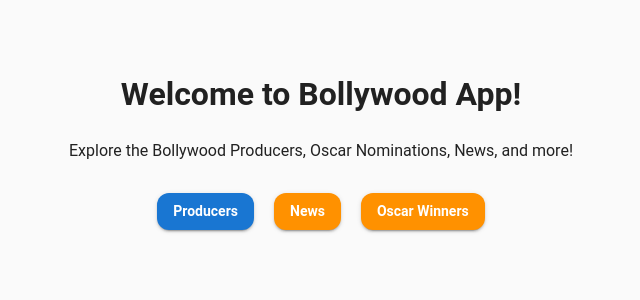
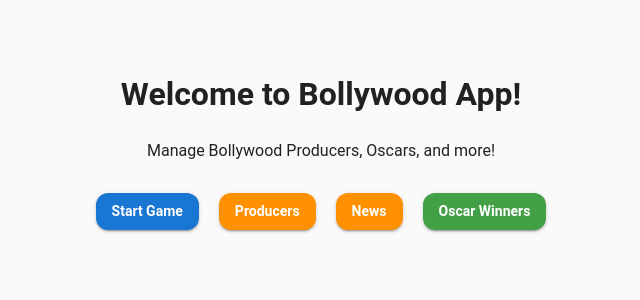
Before and after one commit to Vishalsnw/Bollywood, a React (Create React App) app: page / in a window 1280 px wide. Shown: the top 300 px of the page, without its empty margins (319-959 px from the left). Built offline with nearby package versions, Linux system fonts and the light colour scheme.

Commit message:
Update Home.js

```diff
--- a/src/pages/Home.js
+++ b/src/pages/Home.js
@@ -1,25 +1,30 @@
-import React from 'react';
-import { Button } from '@mui/material';
-import { Link } from 'react-router-dom';
+import React from "react";
+import { Button } from "@mui/material";
+import { Link } from "react-router-dom";
 
 const Home = () => {
   return (
-    <div style={{ textAlign: 'center', marginTop: '50px' }}>
+    <div style={{ textAlign: "center", marginTop: "50px" }}>
       <h1>Welcome to Bollywood App!</h1>
-      <p>Explore the Bollywood Producers, Oscar Nominations, News, and more!</p>
-      <div style={{ marginTop: '20px' }}>
-        <Button variant="contained" color="primary" style={{ margin: '10px' }}>
-          <Link to="/producers" style={{ textDecoration: 'none', color: 'white' }}>
+      <p>Manage Bollywood Producers, Oscars, and more!</p>
+      <div style={{ marginTop: "20px" }}>
+        <Button variant="contained" color="primary" style={{ margin: "10px" }}>
+          <Link to="/game" style={{ textDecoration: "none", color: "white" }}>
+            Start Game
+          </Link>
+        </Button>
+        <Button variant="contained" color="secondary" style={{ margin: "10px" }}>
+          <Link to="/producers" style={{ textDecoration: "none", color: "white" }}>
             Producers
           </Link>
         </Button>
-        <Button variant="contained" color="secondary" style={{ margin: '10px' }}>
-          <Link to="/news" style={{ textDecoration: 'none', color: 'white' }}>
+        <Button variant="contained" style={{ margin: "10px", backgroundColor: "#ff9100", color: "white" }}>
+          <Link to="/news" style={{ textDecoration: "none", color: "white" }}>
             News
           </Link>
         </Button>
-        <Button variant="contained" style={{ margin: '10px', backgroundColor: '#ff9100', color: 'white' }}>
-          <Link to="/oscars/winners" style={{ textDecoration: 'none', color: 'white' }}>
+        <Button variant="contained" style={{ margin: "10px", backgroundColor: "#43a047", color: "white" }}>
+          <Link to="/oscars/winners" style={{ textDecoration: "none", color: "white" }}>
             Oscar Winners
           </Link>
         </Button>
```
